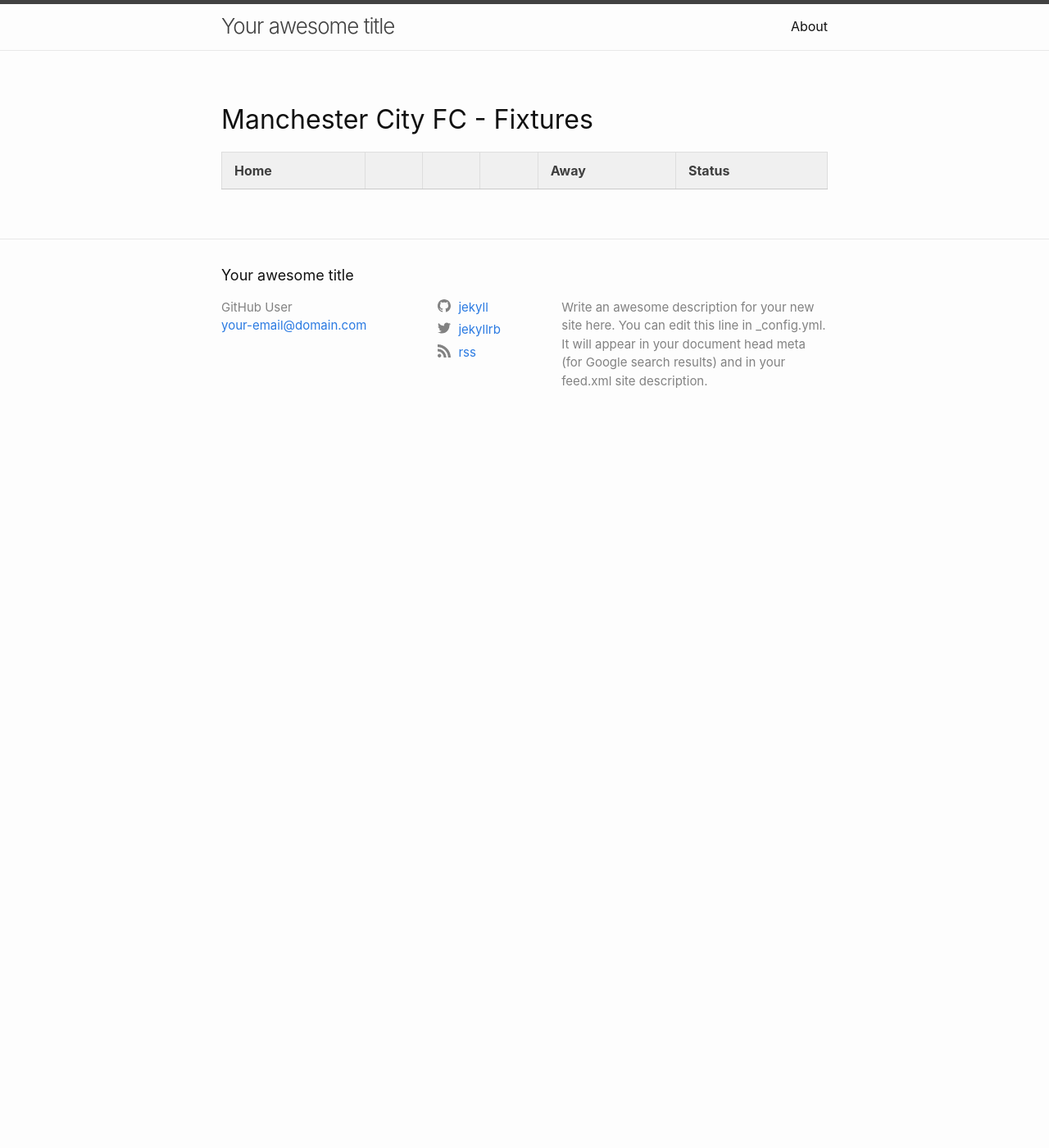
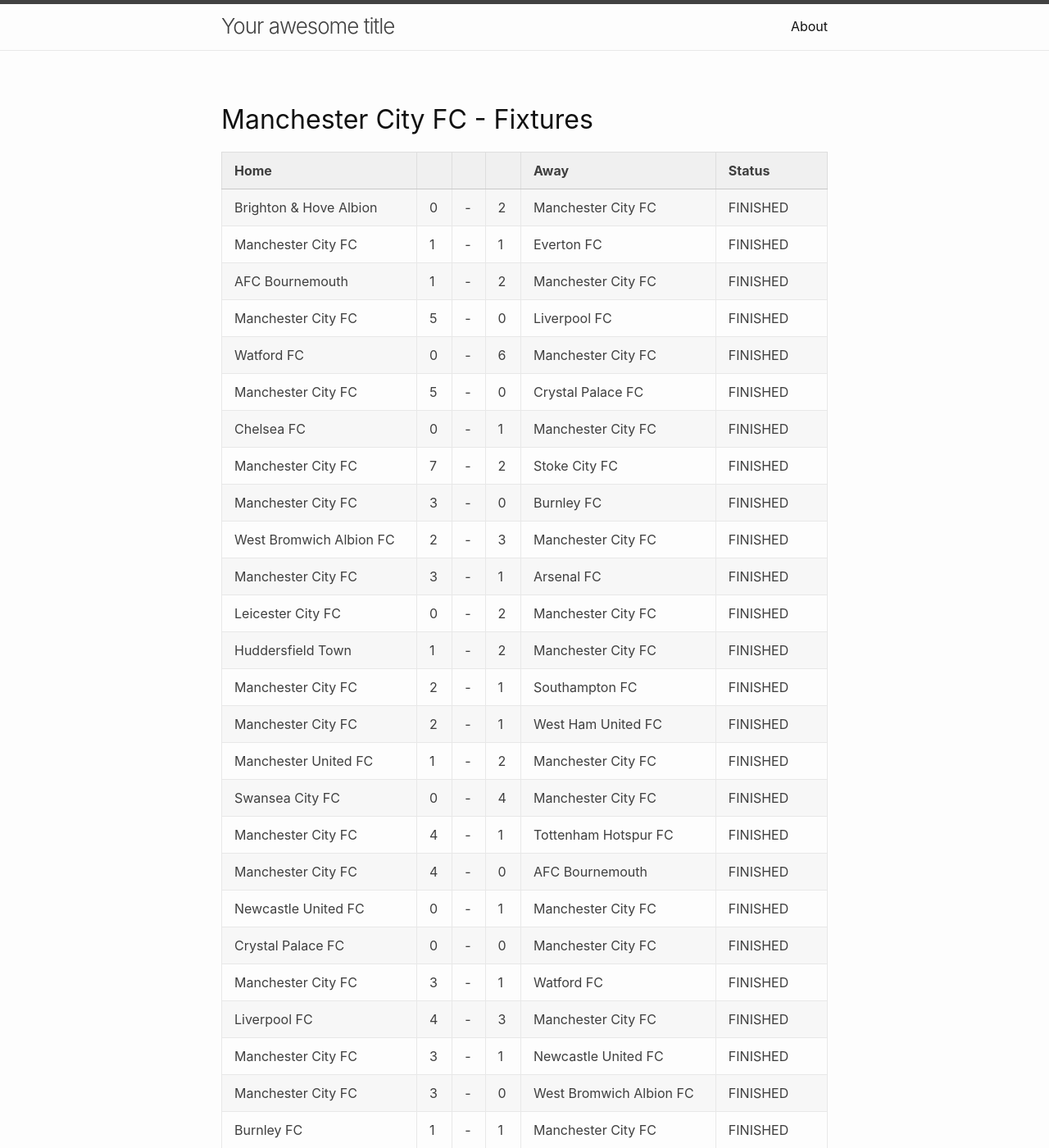
Before and after one commit to mxdws/datatable, a Jekyll site: the page built from Manchester-City-FC.html, in a window 1280 px wide and 1400 px high. Shown: the whole window at 82% size. Built offline with Jekyll 4.4.1, drawn with Linux system fonts in a browser that asks for light colours; some of the changed text lies outside the part shown.

Commit message:
try text version to generate fixtures

```diff
--- a/Manchester-City-FC.html
+++ b/Manchester-City-FC.html
@@ -15,7 +15,7 @@
     <th>Status</th>
   </tr>
   {% for games in site.data.epl201718fix.fixtures %}
-    {% if games.homeTeamName == {{ page.clubname }} or games.awayTeamName == {{ page.clubname }} %}
+    {% if games.homeTeamName == "Manchester City FC" or games.awayTeamName == "Manchester City FC" %}
       <tr>
         <td>{{ games.homeTeamName }}</td>
         <td>{{ games.result.goalsHomeTeam }}</td>
```
